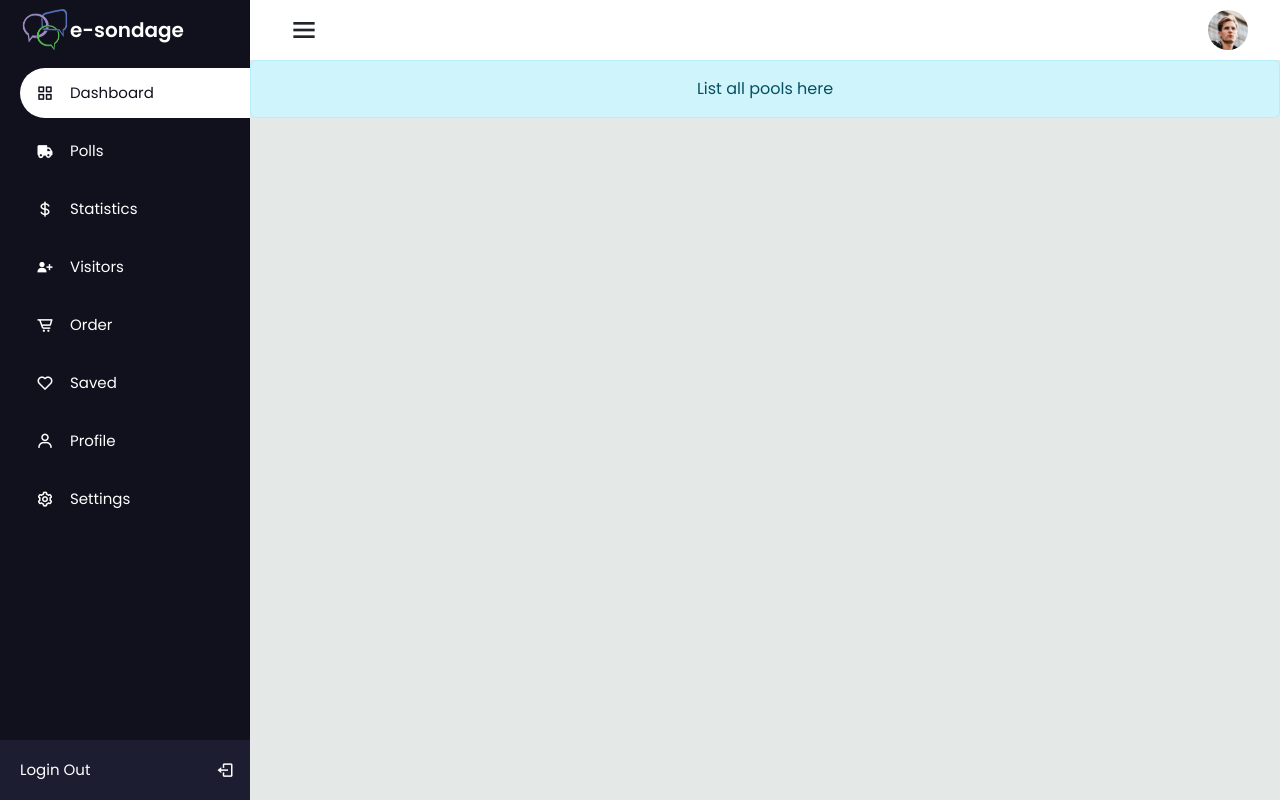
After one commit to 8srael/e-sondage, a Django app: template polls/templates/polls/all_polls.html in a window 1280 px wide. The commit adds this page. Run offline with Django 5.2, Linux system fonts and the light colour scheme; the template is opened without the code that fills it, so the values that code supplies are empty; some libraries are stand-ins or nearby versions.

Commit message:
i'm here Bro - polls managing✅

```diff
--- /dev/null
+++ b/polls/templates/polls/all_polls.html
@@ -0,0 +1,8 @@
+{% extends 'home/base.html' %}
+{% load static %}
+
+{% block content %}
+    <div class="alert alert-info text-center">
+        List all pools here
+    </div>
+{% endblock %}
```
Also changed, not shown: polls/templates/home/index.html (+1 -75 lines).
